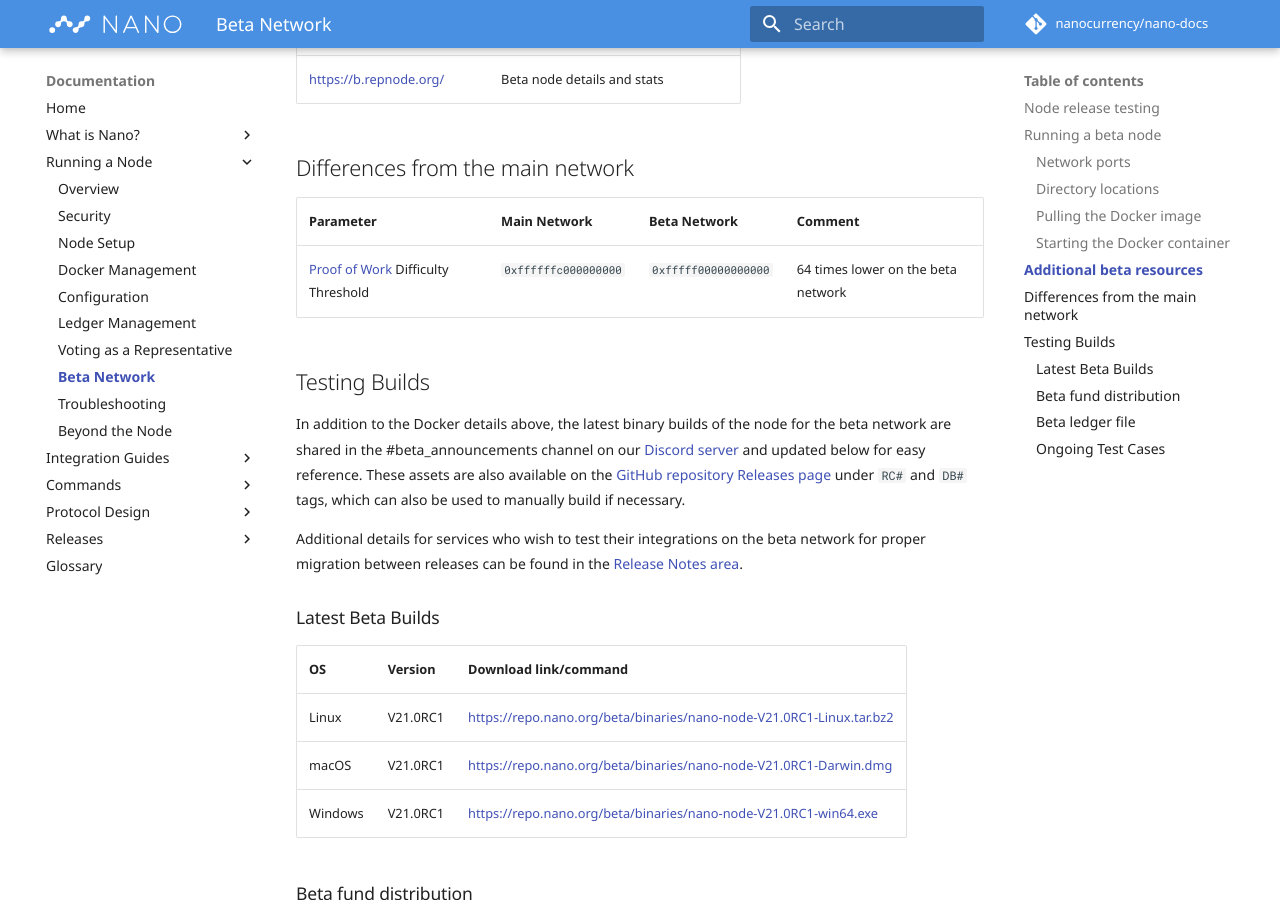
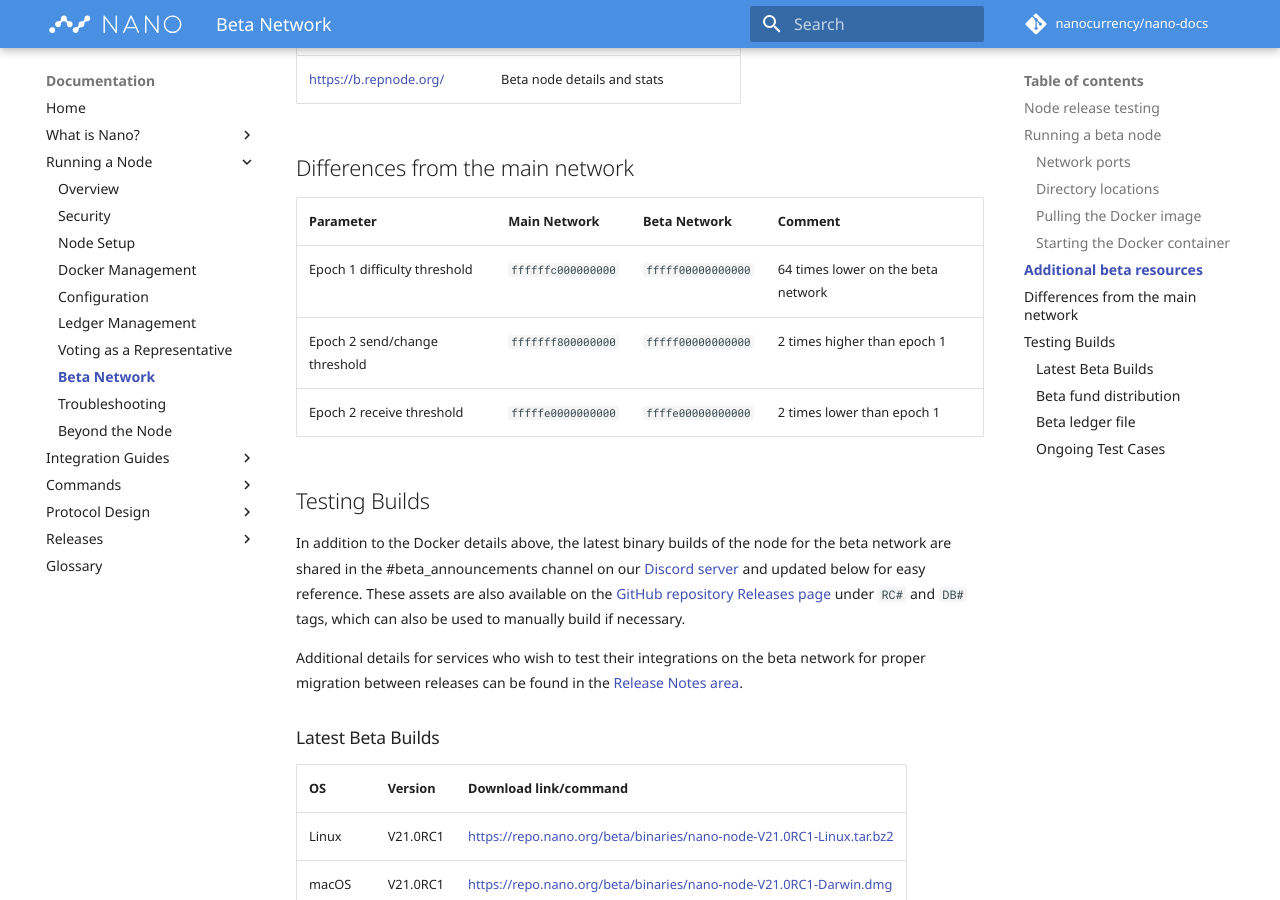
Before and after one commit to nanocurrency/nano-docs, an MkDocs documentation site: the page built from docs/running-a-node/beta-network.md, in a window 1280 px wide and 900 px high, scrolled down 3002 px. Built offline with MkDocs 1.6.1 and Material for MkDocs 9.7.7, drawn with Linux system fonts in a browser that asks for light colours; comment, search, counter and statistics services are not loaded.

Commit message:
Update docs/running-a-node/beta-network.md
Co-authored-by: Guilherme Lawless <guilherme@nano.org>

```diff
--- a/docs/running-a-node/beta-network.md
+++ b/docs/running-a-node/beta-network.md
@@ -92,7 +92,9 @@
 
 | Parameter | Main Network | Beta Network | Comment |
 |-----------|--------------|--------------|---------|
-| [Proof of Work](/integration-guides/the-basics/#proof-of-work) Difficulty Threshold | `0xffffffc000000000` | `0xfffff00000000000` | 64 times lower on the beta network |
+| Epoch 1 difficulty threshold | `ffffffc000000000` | `fffff00000000000` | 64 times lower on the beta network |
+| Epoch 2 send/change threshold | `fffffff800000000` | `fffff00000000000` | 2 times higher than epoch 1 |
+| Epoch 2 receive threshold | `fffffe0000000000` | `ffffe00000000000` | 2 times lower than epoch 1 |
 
 <span id="release-candidate-builds"></span>
 <span id="development-builds"></span>
```
